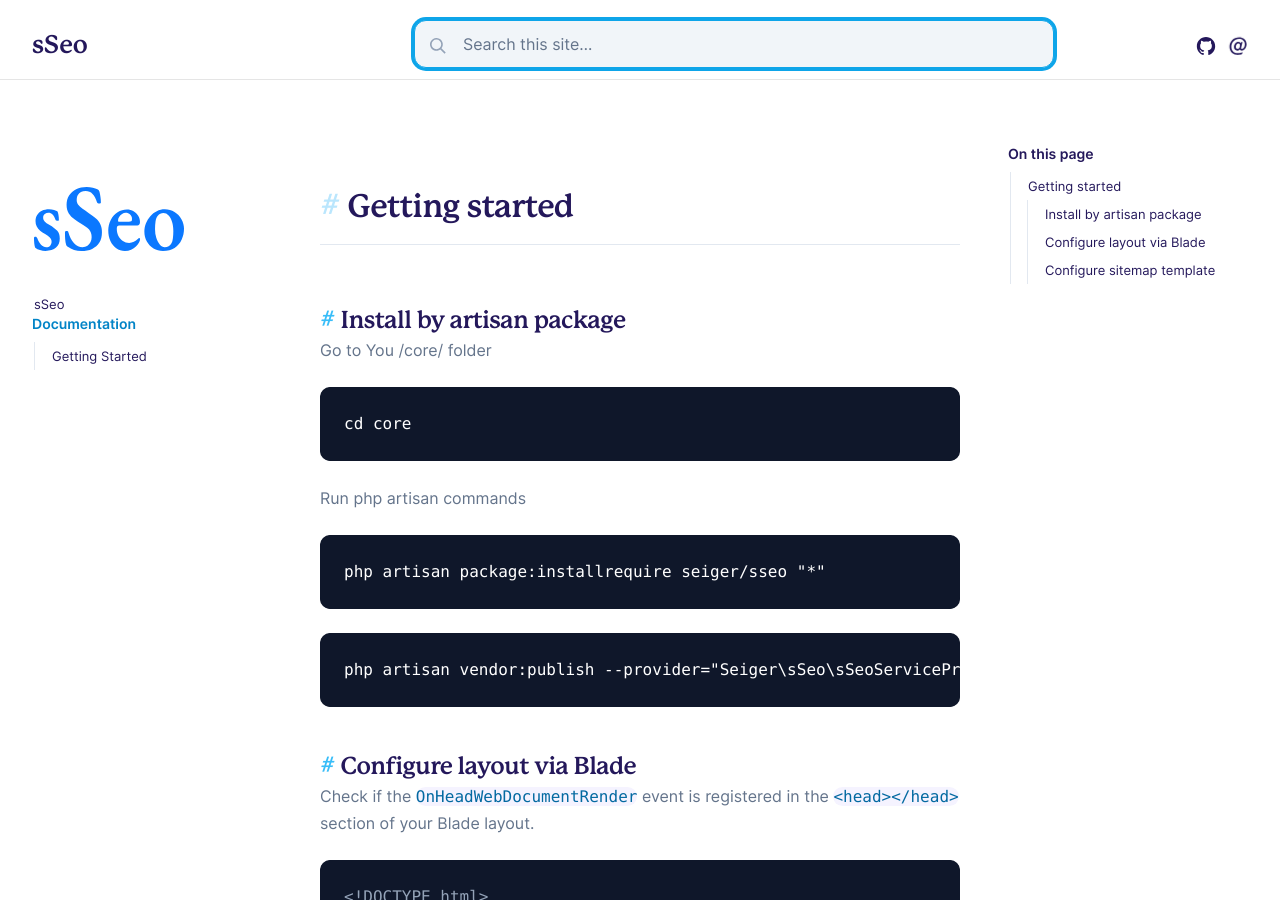
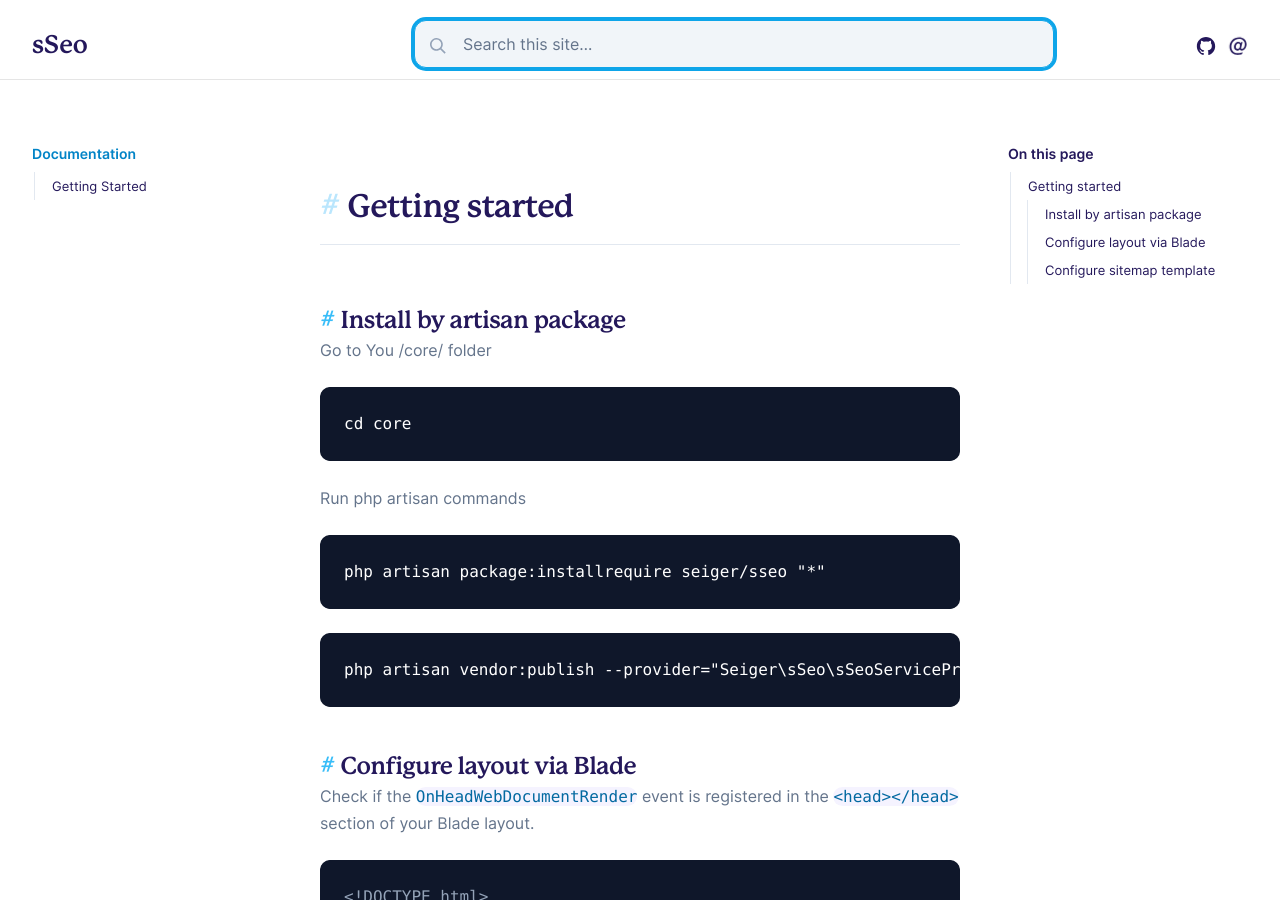
Before and after one commit to Seiger/sSeo, a Jekyll site: the page built from docs/pages/getting-started.md, in a window 1280 px wide and 900 px high. Built offline with Jekyll 4.4.1, drawn with Linux system fonts in a browser that asks for light colours; some web fonts are replaced.

Commit message:
[FIX] Docs.

```diff
--- a/docs/_includes/sidebar.html
+++ b/docs/_includes/sidebar.html
@@ -1,7 +1,4 @@
 <nav aria-label="Main menu" data-menu class="z-40 bg-white text-base hidden md:block fixed top-0 pt-36 pb-16 pl-0.5 w-[calc(100%-1rem)] md:w-60 h-full max-h-screen md:text-[13px] text-navy docs-left-sidebar overflow-y-auto leading-5">
-    <a class="navbar-brand" href="{{ site.baseurl }}/">
-        <span class="navbar-logo"></span>{% include logo.svg %}<span class="text-uppercase font-weight-bold">{{ site.title }}</span>
-    </a>
     <dl class=leading-5>
         {% for section in site.data.toc %}
             {% capture sectionUrl %}
```
